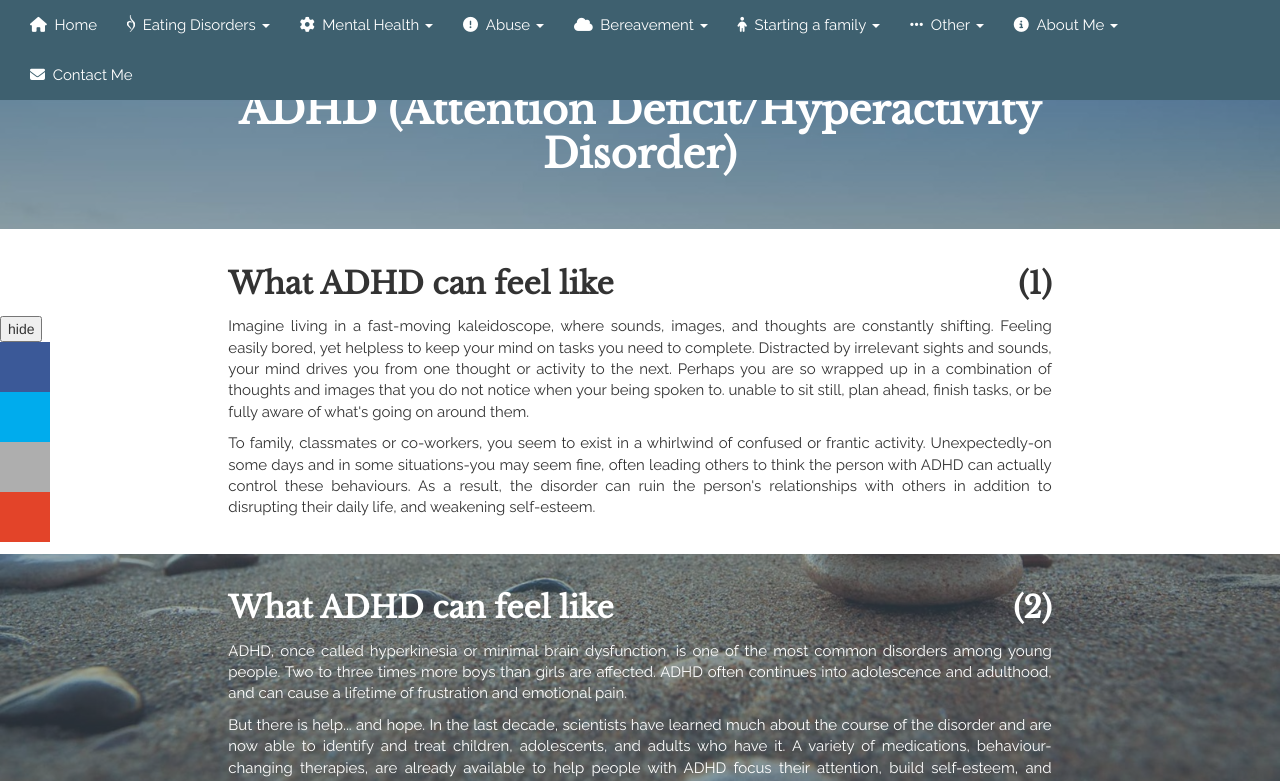
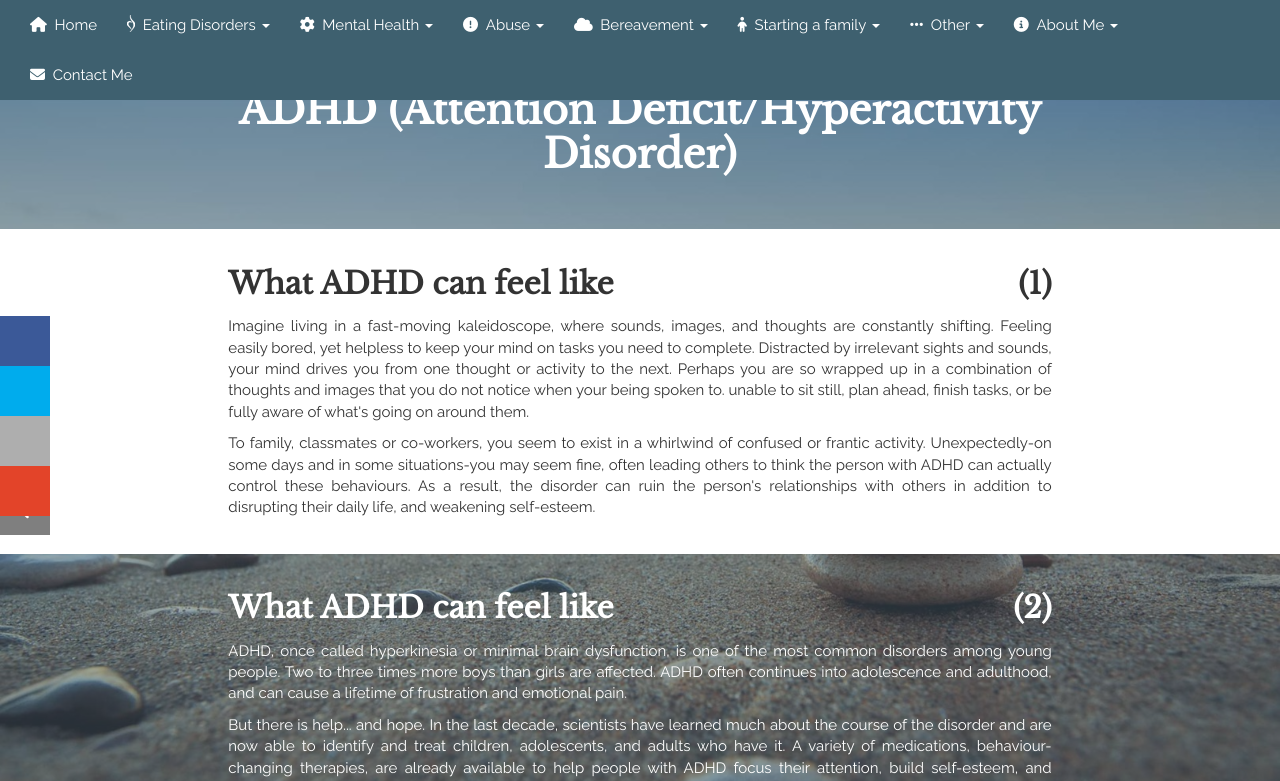
Before and after one commit to NeilClayton/On-Line-Counselling, a PHP site: page /On-Line-Counselling-master/adhd.php in a window 1280 px wide. Shown: the top 781 px of the page. Run offline with PHP 8.4, Linux system fonts and the light colour scheme; some libraries are stand-ins or nearby versions; some web fonts are replaced.

Commit message:
Added social bar toggle
Added toggle button to social bar and styled it

```diff
--- a/CSS/social-styles.css
+++ b/CSS/social-styles.css
@@ -1,5 +1,61 @@
 @import url(http://fonts.googleapis.com/css?family=Open+Sans:400,700);
 @import url(http://weloveiconfonts.com/api/?family=entypo);
+
+/* --- Button to toggle social bar --- */
+
+#hide {
+	left: 0;
+	position: fixed;
+	top: 60.68%;
+	z-index:3;
+	list-style:none;
+	border:none;
+	background:rgba(0 ,0 ,0, 0.5);
+	color:white;
+	padding:0;
+	width:50px;
+	height:50px;
+	font-size:2rem;
+	transition: width ease-in 0.15s;
+}
+#hide, #hide.active, #hide.focus {
+	outline:none;
+}
+#hide:hover {
+	width:55px;
+}
+#hide:hover span {
+	left: 120%;
+	opacity: 1;
+}
+#hide span {
+	font: 12px "Open Sans", sans-serif;
+	text-transform: uppercase;
+	border-radius: 3px;
+	line-height: 24px;
+	left: -100%;
+	margin-top: -16px;
+	opacity: 0;
+	padding: 4px 8px;
+	position: absolute;
+	transition: opacity .3s, left .4s;
+	top: 50%;
+	z-index: -1;
+	background:rgba(0 ,0 ,0, 0.5);
+}
+#hide span:before {
+	content: "";
+	display: block;
+	height: 8px;
+	width: 8px;
+	left: -4px;
+	margin-top: -4px;
+	position: absolute;
+	top: 50%;
+	transform: rotate(45deg);
+}
+
+/* --- Social bar ---*/
 
 [class^="entypo-"]:before {
 	font-family: 'entypo', sans-serif;
@@ -13,12 +69,10 @@
 	list-style:none;
 	padding:0;
 }
-
 #social-sidebar li:first-child a { border-top-right-radius: 0; }
 #social-sidebar li:last-child a { border-bottom-right-radius: 0; }
 
 #social-sidebar a {
-	/*background:#454545;*/
 	color: #fff;
 	text-decoration: none;
 	display: block;
@@ -34,12 +88,10 @@
 #social-sidebar a:hover {
 	width: 55px;
 }
-
 #social-sidebar a:hover span {
 	left: 120%;
 	opacity: 1;
 }
-
 #social-sidebar a span {
   font: 12px "Open Sans", sans-serif;
   text-transform: uppercase;
@@ -54,7 +106,6 @@
 	top: 50%;
 	z-index: -1;
 }
-
 #social-sidebar a span:before {
 	content: "";
 	display: block;
--- /dev/null
+++ b/JS/sbar-toggle.js
@@ -0,0 +1,11 @@
+$(document).ready(function(){
+    $("#hide").click(function(){
+        $("#social-sidebar").toggle();
+    });
+});
+
+$(document).ready(function(){
+	$('#hide').click(function(){
+		$(this).find('i').toggleClass('fa-chevron-left fa-chevron-right')
+	});
+});
--- a/include/socialcons.html
+++ b/include/socialcons.html
@@ -1,9 +1,8 @@
+<script src="https://ajax.googleapis.com/ajax/libs/jquery/1.12.2/jquery.min.js"></script>
 <section class="container-fluid">
 	<section class="row">
+			<button type="button" id="hide"><i class="fa fa-chevron-left"></i><span>Toggle</span></button>
 		<ul id="social-sidebar">
-			<li>
-			<button>hide</button>
-			</li>
 			<li>
 				<a class="entypo-facebook" href="http://bit.ly/1TrsHo9" target="_blank"><span>Facebook</span></a>
 			</li>
@@ -18,3 +17,4 @@
 			</li>
 			</ul>
 </section>
+<script src="JS/sbar-toggle.js"></script>
```
